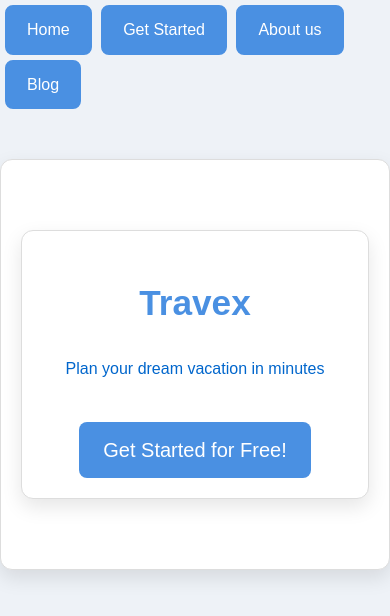
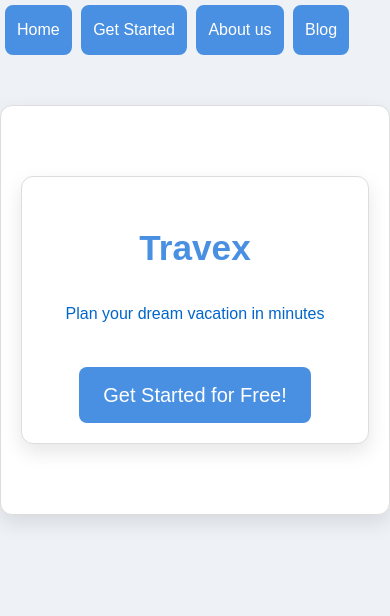
Before and after one commit to Rafipilot/AI-travelPlanner, a Svelte app: page / in a window 390 px wide. Shown: the top 616 px of the page. Built offline with nearby package versions, Linux system fonts and the light colour scheme.

Commit message:
slight ui change

```diff
--- a/src/app.css
+++ b/src/app.css
@@ -76,7 +76,7 @@ span {
   border: 2px solid #4a90e2;
   margin-left: 5px;
   margin-top: 5px;
-  padding: 10px 20px;
+  padding: 10px 10px;
   display: inline-block;
   font-family: 'Arial', sans-serif;
   border-radius: 8px;
@@ -182,6 +182,9 @@ abs Container */
 
   .hotel-name {
     font-size: 8px;
+  }
+  #links {
+    padding: 10px 10px;
   }
 }
 
```
